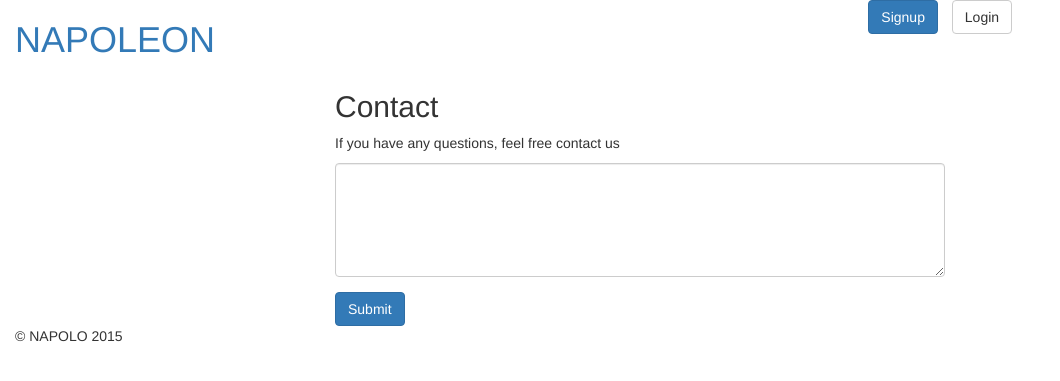
After one commit to her0e1c1/Napoleon, a Python web app: template napoleon/templates/contact.html in a window 1280 px wide. The commit adds this page. Shown: the top 381 px of the page, without its empty margins (0-1060 px from the left). Run offline with Jinja, Linux system fonts and the light colour scheme; the template is opened without the code that fills it, so the values that code supplies are empty; some libraries are stand-ins or nearby versions.

Commit message:
add contact

```diff
--- a/napoleon/room/urls.py
+++ b/napoleon/room/urls.py
@@ -6,7 +6,7 @@ from django.contrib.auth.forms import UserCreationForm
 from . import views
 
 urlpatterns = [
-    url(r'^$', views.index),
+    url(r'^$', views.index, name="top"),
     url(r'^create$', views.create),
     url(r'^login$', views.login),
     url(r'^logout$', views.logout),
--- a/napoleon/settings/base.py
+++ b/napoleon/settings/base.py
@@ -37,6 +37,7 @@ INSTALLED_APPS = (
     'debug_toolbar',
     'gunicorn',
     'napoleon.room',
+    'napoleon.contact',
 )
 
 MIDDLEWARE_CLASSES = (
--- /dev/null
+++ b/napoleon/templates/contact.html
@@ -0,0 +1,18 @@
+{% extends "base.html" %}
+
+
+{% block content %}
+  <div class="row">
+    <div class="col-xs-6 col-xs-offset-3">
+      <h2>Contact</h2>
+      <p>If you have any questions, feel free contact us</p>
+      <form action="{{ url('napoleon.contact.views.index') }}" method="post">
+        {{ csrf_input }}
+        <div class="form-group">
+          <textarea name="content" class="form-control" id="content" rows="5"></textarea>
+        </div>
+        <input type="submit" class="btn btn-primary" value="Submit">
+      </form>
+    </div>
+  </div>
+{% endblock %}
--- a/napoleon/templates/index.html
+++ b/napoleon/templates/index.html
@@ -45,7 +45,7 @@
 <ul class="list-inline">
   <li><a href="">About Napoleon</a></li>
   <li><a href="http://github.com/her0e1c1/Napoleon">Source Code</a></li>
-  <li><a href="">Contact</a></li>
+  <li><a href="{{ url('napoleon.contact.views.index') }}">Contact</a></li>
   <li>{{ cm.copy_right() }}</li>
 </ul>
 {% endblock %}
--- a/napoleon/urls.py
+++ b/napoleon/urls.py
@@ -18,5 +18,6 @@ from django.contrib import admin
 
 urlpatterns = [
     url(r'^', include('napoleon.room.urls')),
+    url(r'^contact/', include('napoleon.contact.urls')),
     url(r'^admin/', include(admin.site.urls)),
 ]
```
Also changed, not shown: napoleon/contact/admin.py (added, +8 -0 lines), napoleon/contact/models.py (added, +8 -0 lines), napoleon/contact/urls.py (added, +8 -0 lines), napoleon/contact/views.py (added, +12 -0 lines), napoleon/contact/__init__.py (added), napoleon/contact/migrations/0001_initial.py (added), napoleon/contact/migrations/__init__.py (added).
